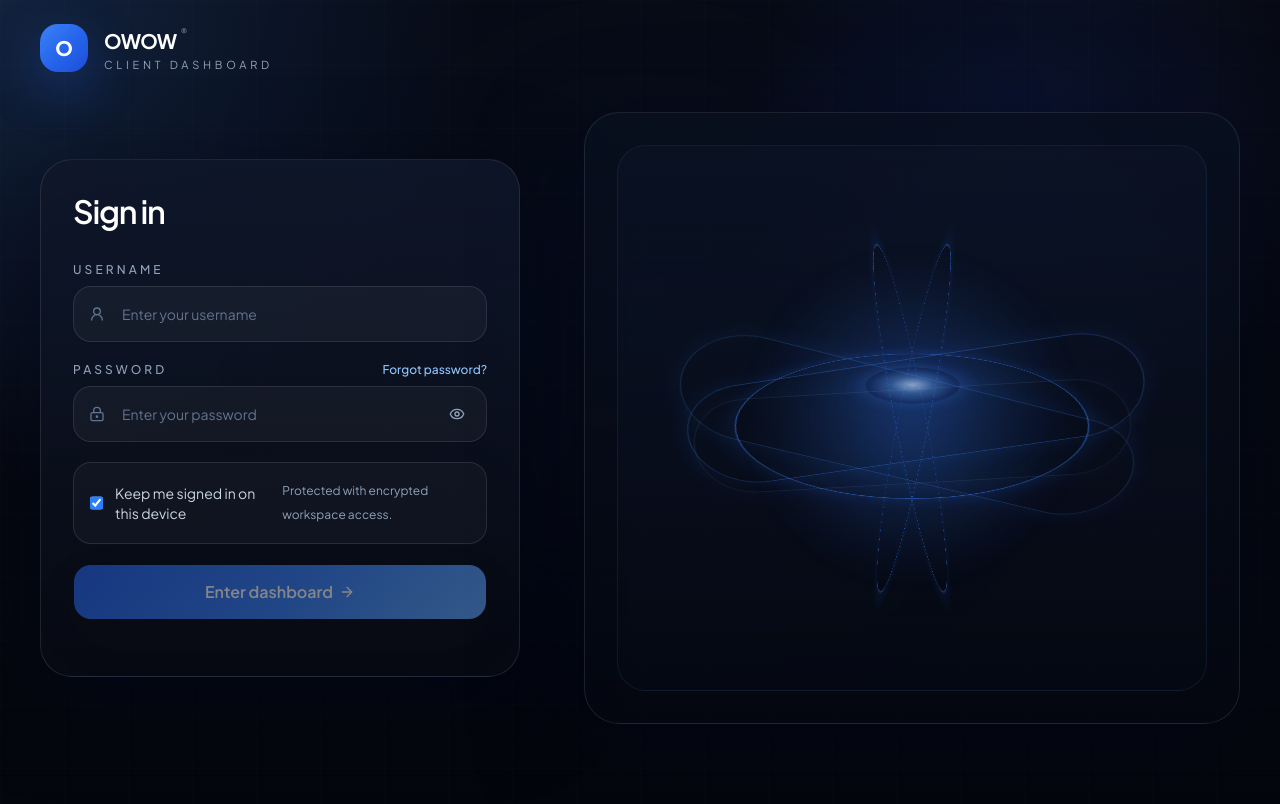
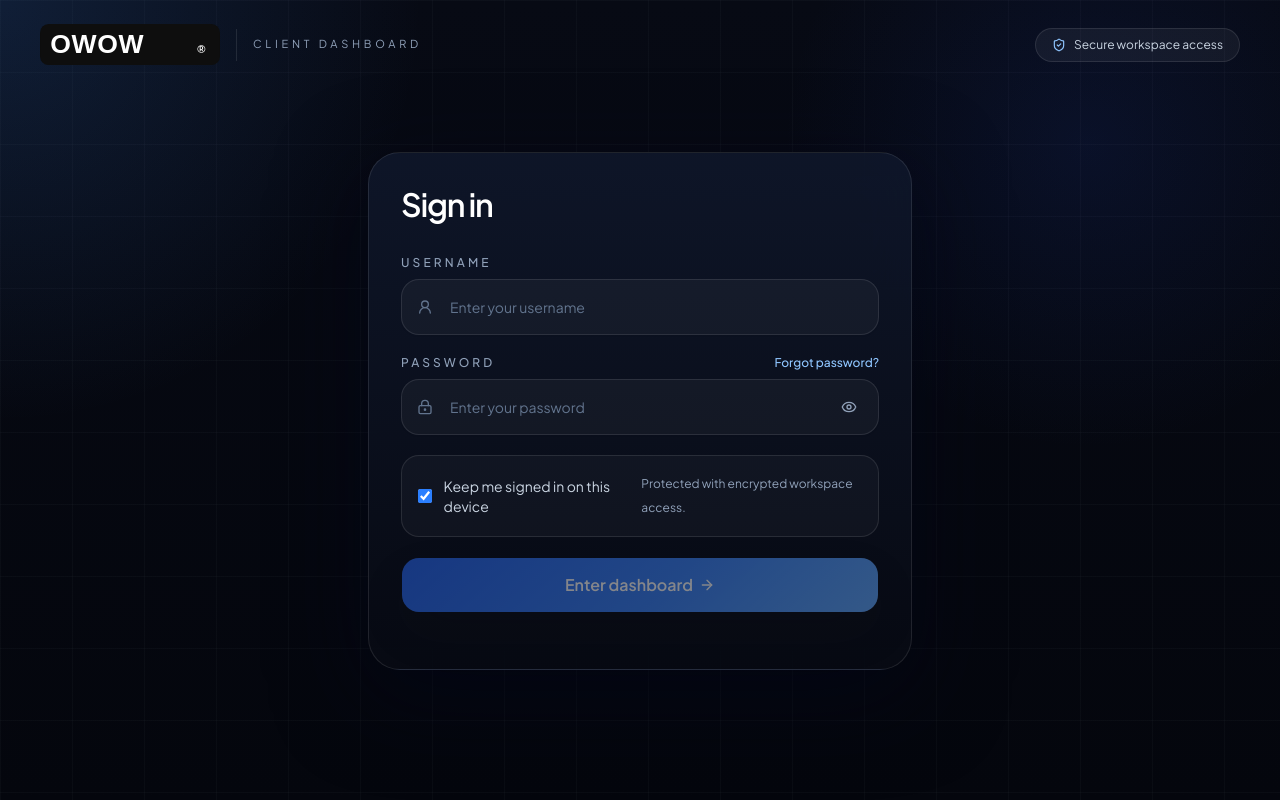
Before and after one commit to MaksymFeniuk/Dashboard-OWOW, a Next.js app: page /login in a window 1280 px wide. Built offline with nearby package versions, Linux system fonts and the light colour scheme.

Commit message:
feat: add login page with OWOW wordmark branding

```diff
--- a/app/login/login.module.css
+++ /dev/null
@@ -1,188 +0,0 @@
-.scene {
-  position: relative;
-  display: grid;
-  min-height: 22rem;
-  place-items: center;
-  overflow: hidden;
-  perspective: 1400px;
-}
-
-.orbShell {
-  position: relative;
-  display: grid;
-  height: min(32rem, 78vw);
-  width: min(32rem, 78vw);
-  place-items: center;
-  transform-style: preserve-3d;
-  animation: shellFloat 7.5s ease-in-out infinite;
-}
-
-.glow {
-  position: absolute;
-  inset: 18%;
-  border-radius: 9999px;
-  background:
-    radial-gradient(circle, rgba(59, 130, 246, 0.28) 0%, rgba(59, 130, 246, 0.08) 42%, transparent 68%);
-  filter: blur(26px);
-  transform: translateZ(-80px);
-}
-
-.orb {
-  position: relative;
-  height: min(22rem, 58vw);
-  width: min(22rem, 58vw);
-  transform-style: preserve-3d;
-  animation: orbSpin 14s linear infinite;
-}
-
-.line,
-.ring,
-.core {
-  position: absolute;
-  inset: 0;
-  border-radius: 9999px;
-}
-
-.line {
-  border: 1px solid rgba(59, 130, 246, 0.65);
-  box-shadow:
-    0 0 0 1px rgba(96, 165, 250, 0.05),
-    0 0 28px rgba(37, 99, 235, 0.18);
-}
-
-.outerSphere {
-  transform: rotateY(0deg) translateZ(0);
-}
-
-.meridianPrimary {
-  transform: rotateY(78deg);
-}
-
-.meridianSecondary {
-  transform: rotateY(-78deg);
-}
-
-.ring {
-  inset: 31% -16%;
-  height: 38%;
-  width: auto;
-  border: 1px solid rgba(59, 130, 246, 0.32);
-  box-shadow: 0 0 24px rgba(37, 99, 235, 0.1);
-}
-
-.ringOne {
-  transform: rotateX(73deg) rotateZ(11deg) translateZ(10px);
-  animation: ringDriftOne 12s linear infinite;
-}
-
-.ringTwo {
-  transform: rotateX(73deg) rotateZ(-18deg) translateZ(-18px);
-  opacity: 0.78;
-  animation: ringDriftTwo 10s linear infinite reverse;
-}
-
-.ringThree {
-  inset: 34% -11%;
-  height: 32%;
-  border-color: rgba(147, 197, 253, 0.18);
-  opacity: 0.5;
-  transform: rotateX(80deg) rotateZ(4deg) translateZ(-34px);
-  animation: ringDriftThree 14s linear infinite;
-}
-
-.core {
-  inset: 36%;
-  background:
-    radial-gradient(circle, rgba(191, 219, 254, 0.95) 0%, rgba(96, 165, 250, 0.48) 32%, rgba(29, 78, 216, 0.12) 64%, transparent 76%);
-  filter: blur(0.5px);
-  box-shadow:
-    0 0 30px rgba(59, 130, 246, 0.42),
-    0 0 80px rgba(37, 99, 235, 0.22);
-  transform: translateZ(36px);
-  animation: corePulse 4.2s ease-in-out infinite;
-}
-
-@keyframes orbSpin {
-  from {
-    transform: rotateX(66deg) rotateY(0deg);
-  }
-  to {
-    transform: rotateX(66deg) rotateY(360deg);
-  }
-}
-
-@keyframes shellFloat {
-  0%,
-  100% {
-    transform: translateY(0) rotateX(0deg);
-  }
-  50% {
-    transform: translateY(-10px) rotateX(4deg);
-  }
-}
-
-@keyframes ringDriftOne {
-  from {
-    transform: rotateX(73deg) rotateZ(11deg) translateZ(10px);
-  }
-  to {
-    transform: rotateX(73deg) rotateZ(371deg) translateZ(10px);
-  }
-}
-
-@keyframes ringDriftTwo {
-  from {
-    transform: rotateX(73deg) rotateZ(-18deg) translateZ(-18px);
-  }
-  to {
-    transform: rotateX(73deg) rotateZ(342deg) translateZ(-18px);
-  }
-}
-
-@keyframes ringDriftThree {
-  from {
-    transform: rotateX(80deg) rotateZ(4deg) translateZ(-34px);
-  }
-  to {
-    transform: rotateX(80deg) rotateZ(364deg) translateZ(-34px);
-  }
-}
-
-@keyframes corePulse {
-  0%,
-  100% {
-    opacity: 0.72;
-    transform: translateZ(36px) scale(0.94);
-  }
-  50% {
-    opacity: 1;
-    transform: translateZ(36px) scale(1.06);
-  }
-}
-
-@media (max-width: 1023px) {
-  .scene {
-    min-height: 18rem;
-  }
-
-  .orbShell {
-    height: min(22rem, 74vw);
-    width: min(22rem, 74vw);
-  }
-
-  .orb {
-    height: min(15rem, 52vw);
-    width: min(15rem, 52vw);
-  }
-}
-
-@media (prefers-reduced-motion: reduce) {
-  .orbShell,
-  .orb,
-  .ringOne,
-  .ringTwo,
-  .ringThree,
-  .core {
-    animation: none !important;
-  }
-}
--- a/app/login/page.tsx
+++ b/app/login/page.tsx
@@ -1,84 +1,43 @@
+import Image from "next/image"
 import { ShieldCheck } from "lucide-react"
 
 import { LoginForm } from "@/components/auth/login-form"
 
-import styles from "./login.module.css"
-
 export default function LoginPage() {
   return (
     <main className="relative min-h-screen overflow-hidden bg-[#050816] text-white">
-      <div className="absolute inset-0 bg-[radial-gradient(circle_at_top_left,rgba(58,123,213,0.22),transparent_32%),radial-gradient(circle_at_80%_20%,rgba(30,64,175,0.2),transparent_24%),linear-gradient(180deg,#070a14_0%,#04060d_100%)]" />
-      <div className="absolute inset-0 bg-[linear-gradient(rgba(148,163,184,0.08)_1px,transparent_1px),linear-gradient(90deg,rgba(148,163,184,0.08)_1px,transparent_1px)] bg-[size:64px_64px] opacity-20" />
-      <div className="absolute left-1/2 top-[16%] h-80 w-80 -translate-x-1/2 rounded-full bg-blue-500/10 blur-[140px]" />
+      <div className="absolute inset-0 bg-[radial-gradient(circle_at_top_left,rgba(58,123,213,0.18),transparent_28%),radial-gradient(circle_at_85%_18%,rgba(30,64,175,0.14),transparent_24%),linear-gradient(180deg,#070a14_0%,#04060d_100%)]" />
+      <div className="absolute inset-0 bg-[linear-gradient(rgba(148,163,184,0.04)_1px,transparent_1px),linear-gradient(90deg,rgba(148,163,184,0.04)_1px,transparent_1px)] bg-[size:72px_72px]" />
 
       <header className="relative z-20 mx-auto flex w-full max-w-7xl items-center justify-between px-6 py-6 lg:px-10">
-        <div className="chrome-enter flex items-center gap-4">
-          <div className="flex h-12 w-12 items-center justify-center rounded-2xl bg-[linear-gradient(135deg,#3b82f6_0%,#2563eb_55%,#1d4ed8_100%)] text-xl font-black shadow-[0_18px_50px_rgba(37,99,235,0.35)]">
-            O
-          </div>
-          <div className="leading-none">
-            <div className="flex items-start gap-1">
-              <span className="text-xl font-bold tracking-tight">OWOW</span>
-              <span className="text-[10px] font-medium uppercase tracking-[0.28em] text-blue-200/50">
-                &reg;
-              </span>
-            </div>
-            <p className="mt-1 text-[11px] uppercase tracking-[0.34em] text-slate-400">
+        <div className="flex items-center gap-4">
+          <Image
+            src="/owow-wordmark.svg"
+            alt="OWOW"
+            width={180}
+            height={42}
+            priority
+            className="h-auto w-[140px] sm:w-[180px]"
+          />
+          <div className="hidden h-8 w-px bg-white/10 sm:block" />
+          <p className="hidden text-[11px] uppercase tracking-[0.34em] text-slate-400 sm:block">
             Client Dashboard
           </p>
         </div>
-        </div>
 
-        <div className="chrome-enter hidden items-center gap-2 rounded-full border border-white/10 bg-white/5 px-4 py-2 text-xs text-slate-300 shadow-[0_10px_40px_rgba(2,6,23,0.35)] backdrop-blur md:flex" style={{ animationDelay: "120ms" }}>
+        <div className="hidden items-center gap-2 rounded-full border border-white/10 bg-white/5 px-4 py-2 text-xs text-slate-300 md:flex">
           <ShieldCheck className="h-3.5 w-3.5 text-blue-300" />
           Secure workspace access
         </div>
       </header>
 
-      <div className="relative z-10 mx-auto flex min-h-[calc(100vh-92px)] w-full max-w-7xl items-center px-6 pb-12 lg:px-10 lg:pb-16">
-        <div className="motion-cascade grid w-full items-center gap-10 lg:grid-cols-[minmax(0,30rem)_minmax(0,1fr)] lg:gap-16">
-          <section className="order-2 lg:order-1">
+      <div className="relative z-10 mx-auto flex min-h-[calc(100vh-92px)] w-full max-w-7xl items-center justify-center px-6 pb-12 lg:px-10 lg:pb-16">
+        <section className="w-full max-w-[34rem]">
           <div className="rounded-[2rem] border border-white/10 bg-[linear-gradient(180deg,rgba(15,23,42,0.92),rgba(8,11,20,0.88))] p-6 shadow-[0_24px_90px_rgba(2,6,23,0.55)] backdrop-blur-xl sm:p-8">
             <LoginForm />
           </div>
         </section>
-
-          <section className="order-1 lg:order-2">
-            <div className="mx-auto flex max-w-2xl flex-col gap-8">
-              <div className="lg:hidden">
-                <div className="mx-auto max-w-sm">
-                  <OrbScene />
-                </div>
-              </div>
-
-              <div className="hidden rounded-[2.2rem] border border-white/10 bg-[linear-gradient(180deg,rgba(8,15,30,0.82),rgba(5,8,18,0.58))] p-8 shadow-[0_30px_100px_rgba(2,6,23,0.55)] backdrop-blur xl:block">
-                <div className="rounded-[1.8rem] border border-blue-400/10 bg-[radial-gradient(circle_at_center,rgba(37,99,235,0.14),transparent_42%),linear-gradient(180deg,rgba(15,23,42,0.42),rgba(15,23,42,0.08))] p-4">
-                  <OrbScene />
-                </div>
-              </div>
-            </div>
-          </section>
-        </div>
       </div>
     </main>
   )
 }
-
-function OrbScene() {
-  return (
-    <div className={styles.scene} aria-hidden="true">
-      <div className={styles.orbShell}>
-        <div className={styles.glow} />
-        <div className={styles.orb}>
-          <div className={`${styles.line} ${styles.outerSphere}`} />
-          <div className={`${styles.line} ${styles.meridianPrimary}`} />
-          <div className={`${styles.line} ${styles.meridianSecondary}`} />
-          <div className={`${styles.ring} ${styles.ringOne}`} />
-          <div className={`${styles.ring} ${styles.ringTwo}`} />
-          <div className={`${styles.ring} ${styles.ringThree}`} />
-          <div className={styles.core} />
-        </div>
-      </div>
-    </div>
-  )
-}
```
Also changed, not shown: public/owow-wordmark.svg (added). Lines whose indentation alone changed are shown as unchanged.
